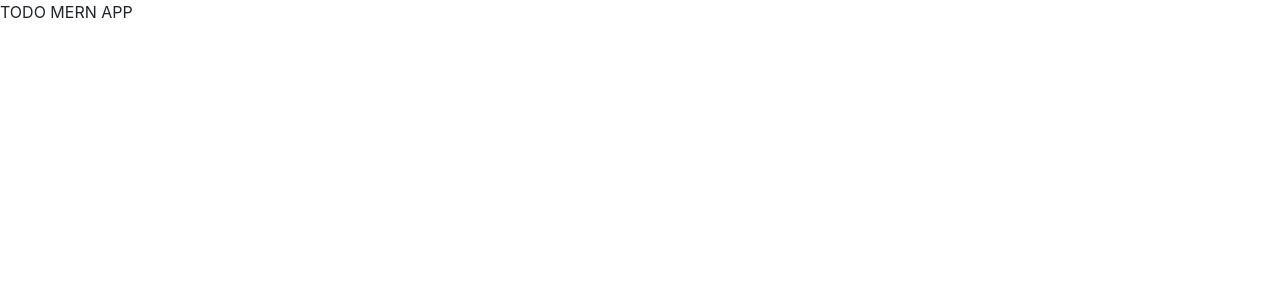
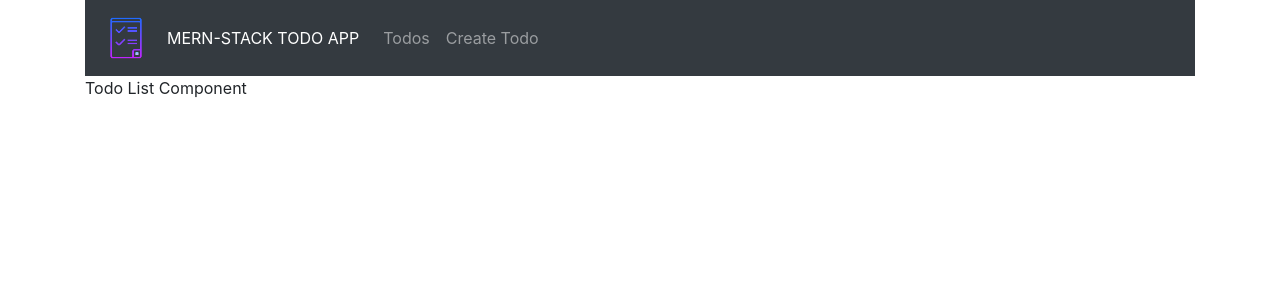
Before and after one commit to Hiteshsaai/Todo_MERN_App_Frontend, a React (Create React App) app: page / in a window 1280 px wide. Shown: the top 300 px of the page. Built offline with nearby package versions, Linux system fonts and the light colour scheme.

Commit message:
Added navigation bar for the app

```diff
--- a/src/App.js
+++ b/src/App.js
@@ -2,18 +2,39 @@ import React, {Component} from 'react';
 import {BrowserRouter as Router, Route, Link} from "react-router-dom";
 import './App.css';
 import "bootstrap/dist/css/bootstrap.min.css";
+import TodoList from "./components/todo-list";
+import EditTodo from "./components/edit-todo";
+import CreateTodo from "./components/create-todo";
+import logo from "./logo.png";
 
 
 class App extends Component{
   render(){
+
+    const barstyle = {width:"100%"}
     return(
       <Router>
-      <div>
-        TODO MERN APP
+      <div className = "container">
+        <nav className="navbar navbar-expand-lg navbar-dark bg-dark" style = {barstyle}>
+          <a className = "navbar-brand">
+            <img src = {logo} width = "50" height = "50" alt= "Todo App" />
+          </a>
+          <Link to = "/" className = "navbar-brand" style = {{fontSize: "medium"}}> MERN-STACK TODO APP</Link>
+          <div class="collapse navbar-collapse" id="navbarTogglerDemo02">
+            <ul class="navbar-nav mr-auto mt-2 mt-md-0">
+            <li class="nav-item">
+              <Link to = "/" className = "nav-link" > Todos</Link>
+            </li>
+            <li class="nav-item">
+              <Link to = "/create" className = "nav-link"> Create Todo</Link>
+            </li>
+            </ul>
+           </div>
+        </nav>
+        <Route exact path="/"  component = {TodoList}/>
+        <Route path= "/edit/:id" component = {EditTodo}/>
+        <Route path = "/create" component = {CreateTodo}/>
       </div>
-      {/* <Route path="/" exact Component = {TodoList}/>
-      <Route path= "/edit/:id" component = {EditTodo}/>
-      <Route path = "/create" component = {CreateTodo}/> */}
       </Router>
     )
   }
```
